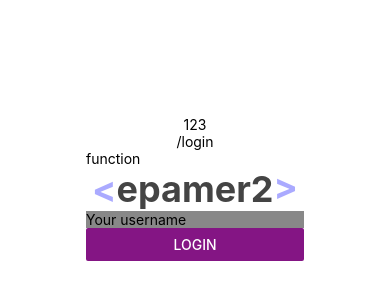
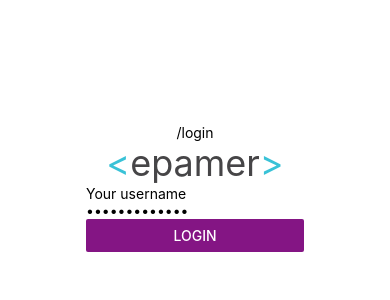
Before and after one commit to goodwin64/react-native-training, a React Native app: screen / in a window 390 px wide. Shown: the part 234-534 px from the top of the page. Built offline with nearby package versions, Linux system fonts and the light colour scheme.

Commit message:
feat: add basic styles for login screen - colors - try custom font (issues with requiring) - fix "epamer" text - add prop types - basic error logging (on main screen)
(cherry picked from commit 818418e)

```diff
--- a/App.js
+++ b/App.js
@@ -1,5 +1,6 @@
 import React, { Component } from 'react';
 import { Text, View } from 'react-native';
+import { Font } from 'expo';
 
 import LoginScreen from './components/LoginScreen';
 import UserRoom from './components/UserRoom';
@@ -11,10 +12,28 @@ export default class App extends Component {
         this.state = {
             username: 'Your username',
             screen: '/login',
+            // isFontLoaded: false,
+            errorMessage: null,
         };
         this.onLogin = this.onLogin.bind(this);
         this.onLogout = this.onLogout.bind(this);
     }
+
+    // async componentDidMount() {
+    //     Font.loadAsync({
+    //         'Oswald': require('./assets/fonts/Oswald.ttf'),
+    //         'Oswald-bold': require('./assets/fonts/Oswald-Bold.ttf'),
+    //     }).then(() => {
+    //         this.setState({
+    //             isFontLoaded: true,
+    //         })
+    //     }).catch((err) => {
+    //         this.setState({
+    //             errorMessage: `Font not loaded:
+    //             ${JSON.stringify(err)}`
+    //         })
+    //     });
+    // }
 
     onLogin() {
         this.setState({
@@ -29,9 +48,18 @@ export default class App extends Component {
     }
 
     render() {
+        if (this.state.errorMessage) {
+            return (
+                <View style={styles.container}>
+                    <Text>
+                        {this.state.errorMessage}
+                    </Text>
+                </View>
+            ); // TODO: add default font (system)
+        }
+
         return (
             <View style={styles.container}>
-                <Text>123</Text>
                 {
                     <Text>
                         {this.state.screen}
--- a/components/LoginScreen.js
+++ b/components/LoginScreen.js
@@ -1,14 +1,16 @@
 import React, { Component } from 'react';
-import { Text, View, TextInput, Button } from 'react-native';
+import PropTypes from 'prop-types';
+import { View, TextInput, Button } from 'react-native';
 
 import WithBrackets from './WithBrackets.js';
+import { colors } from '../styles/constants';
 
 class Logo extends Component {
     render() {
         return (
             <View>
                 <WithBrackets
-                    textInside="epamer2"
+                    textInside="epamer"
                 />
             </View>
         );
@@ -16,17 +18,40 @@ class Logo extends Component {
 }
 
 export default class LoginScreen extends Component {
+    static propTypes = {
+        onUsernameInput: PropTypes.func.isRequired,
+        username: PropTypes.string.isRequired,
+    };
+
+    static defaultProps = {
+        onUsernameInput: () => {},
+        username: '',
+    };
+
+    onUsernameInput = (username) => {
+        this.props.onUsernameInput(username);
+    };
+
     render() {
         return (
             <View>
-                <Text>{typeof this.props.onLogin}</Text>
                 <Logo />
 
                 <TextInput
-                    style={{ backgroundColor: '#888' }}
-                    onChangeText={username => this.props.onUsernameInput(username)}
+                    onChangeText={this.onUsernameInput}
                     value={this.props.username}
+                    placeholder="Username"
+                    placeholderTextColor={colors.LIGHT_GRAY}
                 />
+
+                <TextInput
+                    onChangeText={this.onUsernameInput}
+                    value={this.props.username}
+                    placeholder="***********"
+                    placeholderTextColor={colors.LIGHT_GRAY}
+                    secureTextEntry
+                />
+
                 <Button onPress={this.props.onLogin} title="Login" color="#841584" />
 
             </View>
--- a/package.json
+++ b/package.json
@@ -23,5 +23,10 @@
     "expo": "^22.0.2",
     "react": "16.0.0-beta.5",
     "react-native": "^0.49.5"
+  },
+  "rnpm": {
+    "assets": [
+      "./assets/fonts/"
+    ]
   }
 }
--- /dev/null
+++ b/styles/constants.js
@@ -0,0 +1,13 @@
+export const colors = Object.freeze({
+    SHARP_BLUE: '#39C2D7',
+    LIME_GREEN: '#A3C644',
+    GRAPHITE: '#464547',
+    WHITE: '#FFFFFF',
+    RASPBERRY: '#B22746',
+    PLUM: '#8E244D',
+    DARK_BLUE: '#1A9CB0',
+    DARK_GREEN: '#7F993A',
+    MEDIUM_GRAY: '#666666',
+    GRAY: '#999999',
+    LIGHT_GRAY: '#CCCCCC',
+});
--- a/styles/styles.js
+++ b/styles/styles.js
@@ -1,4 +1,6 @@
 import { StyleSheet } from 'react-native';
+
+import { colors } from './constants';
 
 export const styles = StyleSheet.create({
     container: {
@@ -7,12 +9,12 @@ export const styles = StyleSheet.create({
         alignItems: 'center',
     },
     logoText: {
-        color: '#444',
-        fontWeight: 'bold',
+        color: colors.GRAPHITE,
         fontSize: 36,
+        // fontFamily: 'Oswald',
         alignSelf: 'center',
     },
     logoBracket: {
-        color: '#aaf',
+        color: colors.SHARP_BLUE,
     }
 });
```
Also changed, not shown: assets/fonts/Oswald-Bold.ttf (added), assets/fonts/Oswald.ttf (added).
